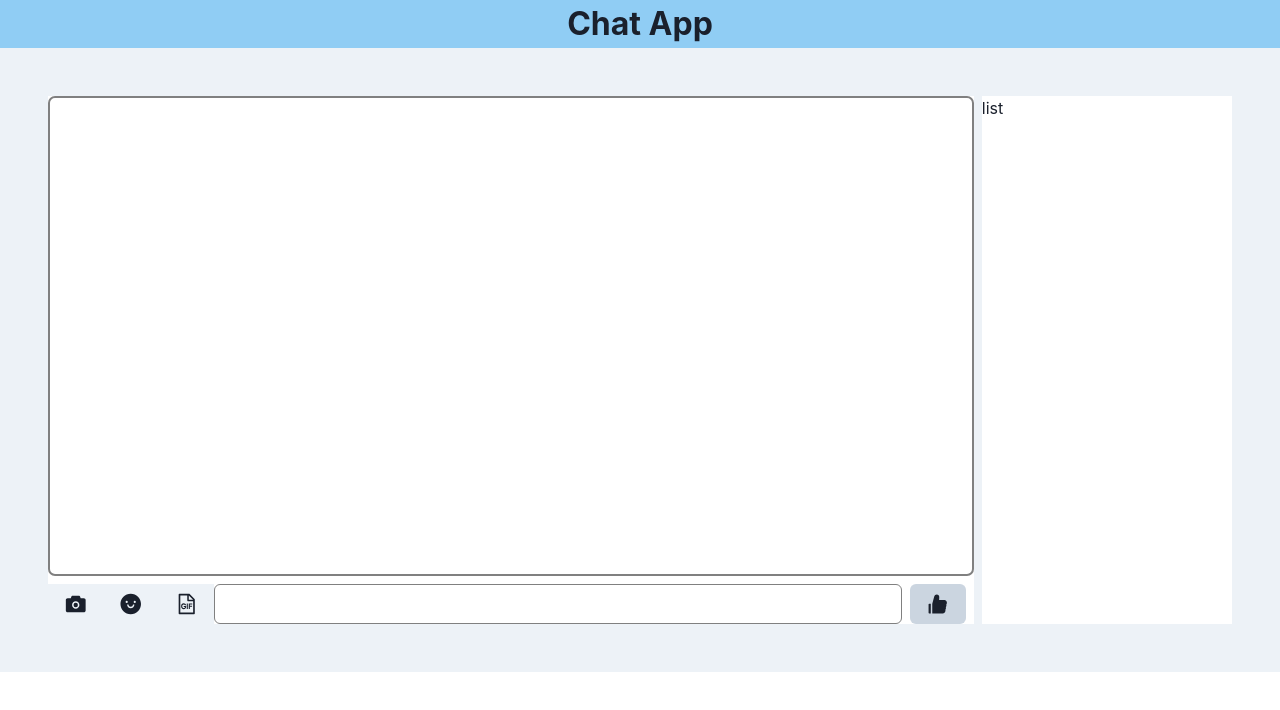
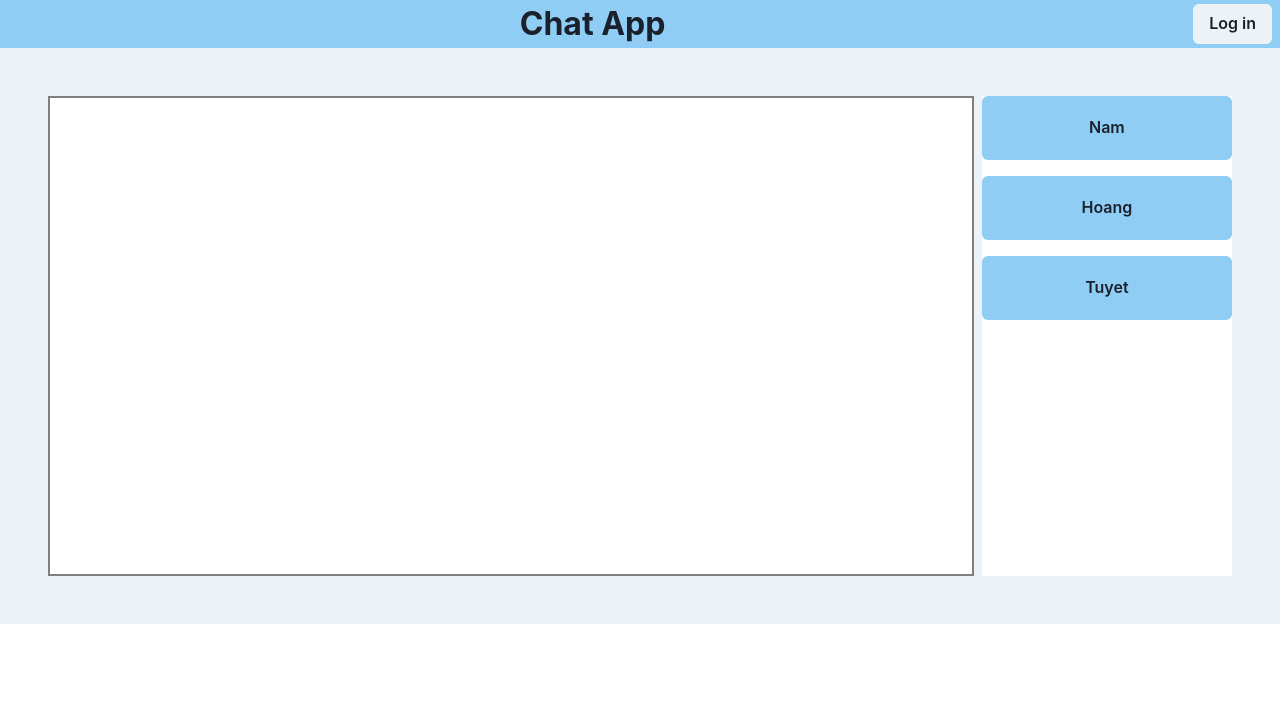
Before and after one commit to VinhOP/Chat-app, a React (Create React App) app: page / in a window 1280 px wide. Shown: the top 710 px of the page. Built offline with nearby package versions, Linux system fonts and the light colour scheme.

Commit message:
add chat feature

```diff
--- a/package.json
+++ b/package.json
@@ -10,10 +10,13 @@
     "@testing-library/react": "^11.2.7",
     "@testing-library/user-event": "^12.8.3",
     "framer-motion": "^4.1.17",
+    "moment": "^2.29.1",
     "react": "^17.0.2",
     "react-dom": "^17.0.2",
     "react-icons": "^4.3.1",
+    "react-router-dom": "^5.2.0",
     "react-scripts": "4.0.3",
+    "uuid": "^8.3.2",
     "web-vitals": "^1.1.2"
   },
   "scripts": {
--- a/src/App.js
+++ b/src/App.js
@@ -1,8 +1,19 @@
 import ChatApp from "./components/ChatApp";
+import { BrowserRouter as Router,Switch,Route } from "react-router-dom";
+import LoginForm from "./components/LoginForm";
 
 function App() {
   return (
-      <ChatApp />
+    <Router>
+      <Switch>
+        <Route exact path='/'>
+          <ChatApp />
+        </Route>
+        <Route path='/login'>
+          <LoginForm />
+        </Route>
+      </Switch>
+    </Router>
   );
 }
 
--- a/src/components/ChatApp.js
+++ b/src/components/ChatApp.js
@@ -1,23 +1,75 @@
-import { Flex,Box,Input,Button,Text,Textarea } from "@chakra-ui/react"
+import { Flex,Box,Input,Button,Text,Textarea,FormControl,Center } from "@chakra-ui/react"
 import { AiFillLike,AiFillCamera,AiFillSmile,AiOutlineFileGif } from 'react-icons/ai'
 import { useState,useEffect } from "react"
+import { Link } from "react-router-dom";
+import { v4 as uuidv4 } from 'uuid'
+import moment, { Moment } from "moment";
 
 const icons = [<AiFillCamera size='2em'/>,<AiFillSmile size='2em' />, <AiOutlineFileGif size='2em' />]
-
-
 const ChatApp = () => {
 
     const [inputData, setInputData] = useState()
-    const [messages, setMessages] = useState([])
+    const [userIndex, setUserIndex] = useState()
+    const [myID, setMyID] = useState(1)
+    //const [userID, setUserID] = useState(uuidv4)
+
+    const [users, setUsers] = useState([
+        {
+            id: 2,
+            name: 'Nam',
+            messages: [{
+                id: uuidv4,
+                mes: 'OK con de',
+                createAt: moment(new Date()).format("dddd, h:mm:ss a"),
+                userID: 2,
+            }]
+        },
+        {
+            id: 3,
+            name: 'Hoang',
+            messages: [
+                {
+                    id: uuidv4,
+                    mes: 'hello AAASSS',
+                    createAt:  moment(new Date()).format("dddd, h:mm:ss a"),
+                    userID: 3,
+                }
+            ]
+        },
+        {
+            id: 4,
+            name: 'Tuyet',
+            messages: [
+                {
+                    id: uuidv4,
+                    mes: 'TESTINGGGGGG',
+                    createAt:  moment(new Date()).format("dddd, h:mm:ss a"),
+                    userID: 4,
+                }
+            ]
+        }
+    ])
 
     const handleChange = ((e) => {
-        const {value} = e.target
+        const { value } = e.target
         setInputData(value)
     })
 
     const handleSend = (() => {
-        setMessages([...messages, inputData])
+        const message = {
+            id: uuidv4,
+            mes: inputData,
+            createAt: moment(new Date()).format("dddd, h:mm:ss a"),
+            userID: myID,
+        }
+        users[userIndex].messages = [...users[userIndex].messages, message]
+        setUsers([...users])
         setInputData('')
+        console.log(users)
+    })
+
+    const handleSelectUser = ((user, index) => {
+        setUserIndex(index)
     })
 
     const handleKeyPress= ((e) => {
@@ -28,33 +80,55 @@ const ChatApp = () => {
        }
     })
 
-    useEffect(() => {
-        console.log(messages)
-    }, [messages])
     return (
         <>
         <Box bg='gray.100'>
-            <Flex bg='blue.200' justifyContent='center'>
-                <Text fontSize='2em' align='center' fontWeight='bold' > Chat App</Text>
+            <Flex bg='blue.200' justifyContent='space-between' alignItems='center'>
+                <Flex />
+                <Flex>
+                    <Text fontSize='2em' align='center' fontWeight='bold' > Chat App</Text>
+                </Flex>
+                <Flex>
+                    <Link to='/login'>
+                        <Button m=' 0 .5em'>Log in</Button>
+                    </Link>
+                </Flex>
             </Flex>
+
+
             <Flex justifyContent='space-between' p='3em'>
 
                         {/** --------------------- Chat Box --------------- */}
                 <Flex flexDirection='column' justifyContent='center' w='full' mr='.5em' bg='white'>
                     <Flex flexDirection='column'
-                    justifyContent='flex-end'
-                    alignItems='flex-end'
                     h='30em'
                     border='2px solid'
                     borderColor='gray'
-                    borderRadius={7}>
-                        {messages && messages.map((mess) => {
-                           return   <Flex bg='blue.200' borderRadius={18} p='.5em 1em' m='.6em'>
-                                        <Text> {mess}</Text>
-                                    </Flex>
+                    justifyContent='flex-end'
+                    >
+                        {(userIndex != null && users[userIndex].messages.length > 0) && users[userIndex].messages.map(mes => {
+                            return <Flex>
+                                    {users[userIndex].id == mes.userID? <Flex w='full' justifyContent='flex-start'>
+                                        <Text
+                                        bg='gray.300'
+                                        p='.5em 1em'
+                                        m='.5em 1em'
+                                        borderRadius={15}
+                                        > {mes.mes} </Text> <Text m='1em 0' color='gray.500'> {mes.createAt} </Text>
+                                    </Flex>:
+                                    <Flex w='full' justifyContent='flex-end'>
+                                        <Text m='1em 0' color='gray.500'> {mes.createAt} </Text>
+                                        <Text
+                                        bg='blue.300'
+                                        p='.5em 1em'
+                                        m='.5em 1em'
+                                        borderRadius={15}
+                                        > {mes.mes} </Text>
+                                    </Flex>}
+                                </Flex>
                         })}
                     </Flex>
-                    <Flex mt='.5em' alignItems='center'>
+                    {userIndex != null && <Flex mt='.5em' alignItems='center'>
                         {icons.map((icon) => {
                             return <Button
                             _focus= {{boxShadow: 'none'}}
@@ -63,27 +137,45 @@ const ChatApp = () => {
                         })}
 
                         <Textarea
-                        rows='1'
-                        overflow='hidden'
-                        resize='none'
-                        borderColor='gray'
-                        wordBreak='break-all'
+                        rows = '1'
+                        overflow = 'hidden'
+                        resize = 'none'
+                        borderColor = 'gray'
+                        wordBreak ='break-all'
                         onChange = {handleChange}
-                        onKeyPress={handleKeyPress}
+                        onKeyPress = {handleKeyPress}
                         value = {inputData}
                         />
 
                         {inputData?
-                            <Button m='0 .5em' bg='gray.300' borderRadius= {3} _focus= {{boxShadow: 'none'}} onClick={handleSend}>
+                            <Button
+                            type='submit'
+                            m='0 .5em'
+                            bg='gray.300'
+                            borderRadius= {3}
+                            _focus= {{boxShadow: 'none'}}
+                            onClick={handleSend}>
                                 <Text> Send </Text>
                             </Button> :
-                            <Button m='0 .5em' bg='gray.300' _focus= {{boxShadow: 'none'}}> <AiFillLike size='2em' /></Button>}
-                    </Flex>
+                            <Button m='0 .5em'
+                            bg='gray.300'
+                            _focus= {{boxShadow: 'none'}}>
+                                <AiFillLike size='2em' />
+                            </Button>}
+                    </Flex>}
 
                 </Flex>
                         {/** ------------------------------------------------------ */}
-                <Flex w='20em' bg='white'>
-                    list
+                <Flex w='20em' bg='white' flexDirection='column'>
+                    {users.map((user, index) => {
+                        return <Button
+                        onClick={() => handleSelectUser(user, index)}
+                        bg='blue.200'
+                        _focus={{boxShadow: 'none'}}
+                        p='2em' mb='1em' h='4em'>
+                                    <Text> {user.name} </Text>
+                                </Button>
+                    })}
                 </Flex>
             </Flex>
         </Box>
--- /dev/null
+++ b/src/components/LoginForm.js
@@ -0,0 +1,25 @@
+import { Input,FormControl,FormLabel,FormHelperText,Flex,Text,Center,Box,Button} from "@chakra-ui/react";
+
+const forms = ['User Name' , 'Password']
+const LoginForm = () => {
+    return (
+        <Center bg='gray.600' p='6em'>
+            <Flex boxSize='30em' bg='white'>
+                <FormControl bg='white.500' p='2em'>
+                    <Text fontSize='2.5em' align='center' fontWeight='bold' mb='1em'>Log In</Text>
+                    {forms.map((form) => {
+                        return <Box m='1em 0'>
+                                    <FormLabel> {form}</FormLabel>
+                                    <Input borderColor='gray'/>
+                                </Box>
+                    })}
+                    <Center>
+                        <Button borderColor='gray' type='submit' w='20%' mt='1em'> Log in</Button>
+                    </Center>
+                </FormControl>
+            </Flex>
+        </Center>
+     )
+}
+
+export default LoginForm;
```
Also changed, not shown: 1 other file (tests, documents, lock files or other folders).
